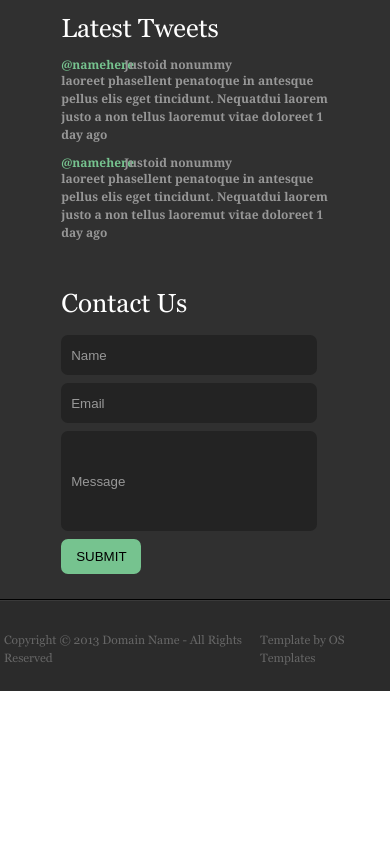
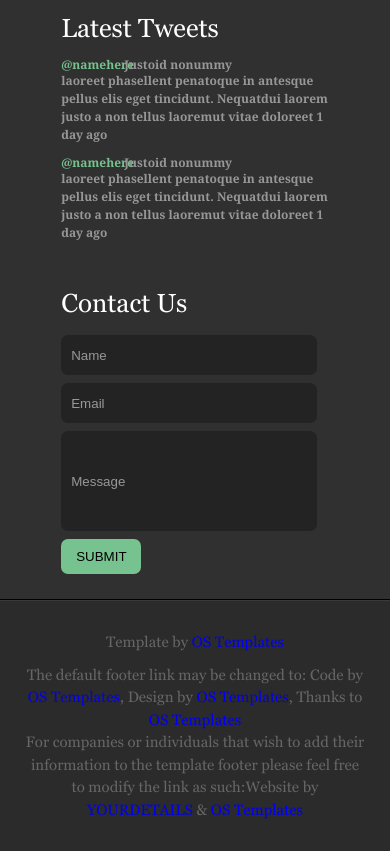
Before and after one commit to nurhossainfarid/PSD-project-6, a plain HTML site: page index.html in a window 390 px wide. Shown: the part 3393-4244 px from the top of the page. Before the commit the page ends 4084 px from the top, so only its background shows below. Drawn offline with Linux system fonts and the light colour scheme; files whose address does not match are found by name.

```diff
--- a/css/Responsive.css
+++ b/css/Responsive.css
@@ -35,6 +35,8 @@ img {
     }
     #nav ul {
         list-style: none;
+        display: flex;
+        column-gap: 1%;
     }
     #nav ul li {
         float: left;
@@ -51,7 +53,7 @@ img {
         font-family: Georgia;
         font-size: 13px;
         color: #fff;
-        padding: 10px 15px ;
+        padding: 10px 13px ;
         border-radius: 7px;
         text-transform: uppercase;
     }
--- a/index.html
+++ b/index.html
@@ -219,9 +219,14 @@
 <!--footer_b start-->
     <div class="main_wrapper_full ft_bg">
         <div class="fix wrapper">
-            <footer class="ft_wrp">
-                <p class="left floatleft">Copyright © 2013 Domain Name - All Rights Reserved</p>
-                <p class="right floatright">Template by OS Templates</p>
+            <footer class="footer_wrapper">
+                <div class="footer_sec1">
+                    <p class="fl_right">Template by <a href="https://www.os-templates.com/" title="Free Website Templates">OS Templates</a></p>
+                </div>
+                <div class="footer_sec2">
+                    <p class="fl_right">The default footer link may be changed to: Code by <a href="https://www.os-templates.com/" title="Free Website Templates">OS Templates</a>, Design by <a href="https://www.os-templates.com/" title="Free Website Templates">OS Templates</a>, Thanks to <a href="https://www.os-templates.com/" title="Free Website Templates">OS Templates</a></p>
+                    <p class="fl_right">For companies or individuals that wish to add their information to the template footer please feel free to modify the link as such:Website by <a href="YOURURL">YOURDETAILS</a> & <a href="https://www.os-templates.com/" title="Free Website Templates">OS Templates</a></p>
+                </div>
             </footer>
         </div>
     </div>
--- a/style.css
+++ b/style.css
@@ -496,13 +496,28 @@ p {
     border-top: 1px solid #3a3a3a;
     min-height: 60px!important;
 }
-.ft_wrp {
+.footer_wrapper {
+    margin-top: 5px;
     display: flex;
-    justify-content: space-between;
+    flex-direction: column;
+    margin: 30px 20px;
+    text-align: center;
 }
-.ft_wrp p {
-    font-family: Georgia;
-    font-size: 12px;
+.footer_sec1 p {
+    font-family: Georgia, 'Times New Roman', Times, serif;
+    font-size: 15px;
     color: #666666;
-    margin-top: 30px;
+    margin-bottom: 10px;
 }
+.footer_sec1 a {
+    color: #0000EE;
+}
+.footer_sec2 p {
+    font-family: Georgia, 'Times New Roman', Times, serif;
+    font-size: 15px;
+    color: #666666;
+    margin-bottom: 0px;
+}
+.footer_sec2 a {
+    color: #0000EE;
+}
```
